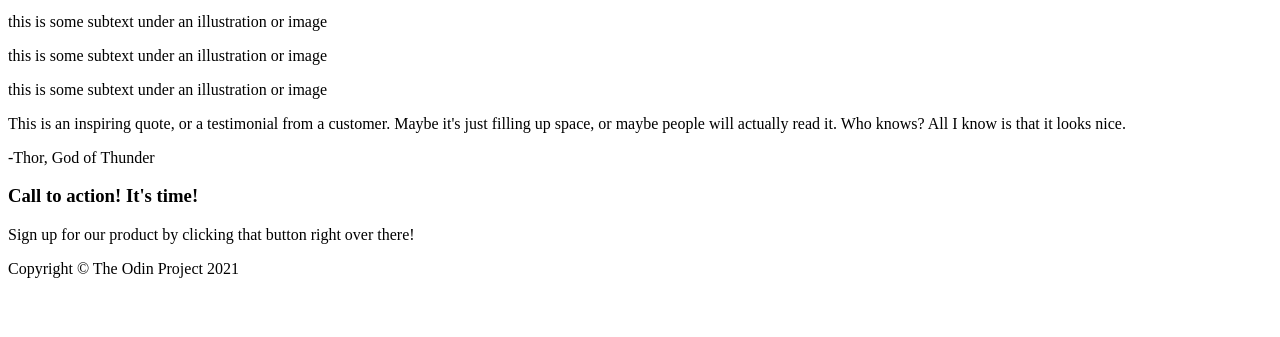
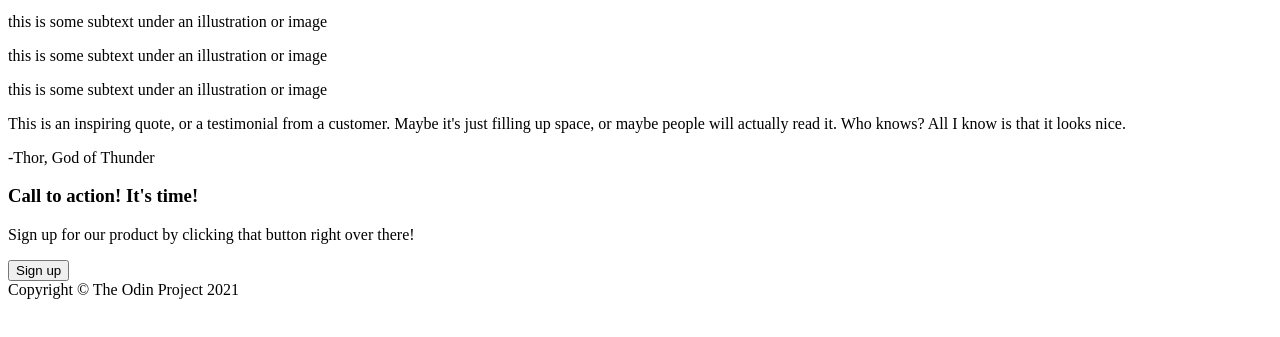
Before and after one commit to jakrogol/odin-foundations-landing-page, a plain HTML site: page index.html in a window 1280 px wide. Shown: the part 353-690 px from the top of the page. Drawn offline with Linux system fonts and the light colour scheme.

Commit message:
Add CTA button.

```diff
--- a/index.html
+++ b/index.html
@@ -70,6 +70,7 @@
         <h3 class="cta-heading">Call to action! It's time!</h3>
         <p>Sign up for our product by clicking that button right over there!</p>
       </div>
+      <button class="cta-button">Sign up</button>
     </div>
   </div>
 
```
